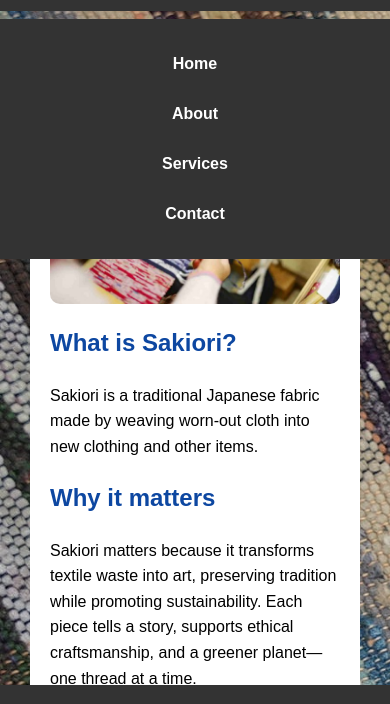
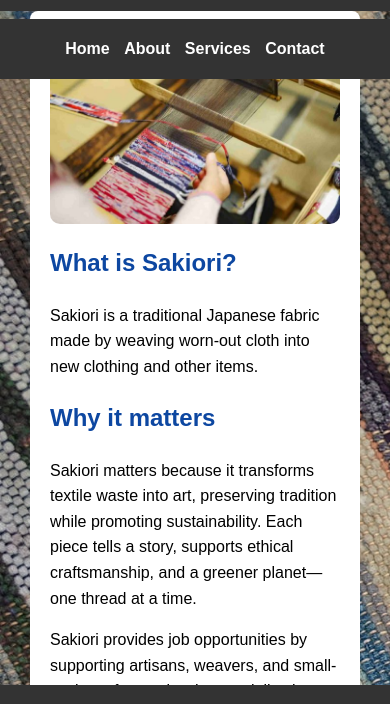
Before and after one commit to swang50/assignment2B, a plain HTML site: page about.html in a window 390 px wide. Shown: the part 79-783 px from the top of the page. Drawn offline with Linux system fonts and the light colour scheme.

Commit message:
Update styles.css
second update, mobile friendly, horizontal

```diff
--- a/styles.css
+++ b/styles.css
@@ -110,16 +110,23 @@ button {
 
 
 @media (max-width: 600px) {
+    nav {
+        position: relative; /* Makes navbar non-fixed on small screens */
+        padding: 10px 0;
+    }
+    nav ul {
+        flex-direction: row;
+        text-align: center;
+    }
     nav ul li {
-        display: block; /* Stacks nav items vertically on small screens */
-        margin: 10px 0;
+        margin: 5px;
     }
     body {
-        padding-top: 140px;
+        padding-top: 60px;
     }
     .home-image, .about-image {
         float: none; /* Removes float for mobile */
-        display: block; /* Centers images */
+        display: block;
         margin: 0 auto 20px; /* Centers images and adds bottom spacing */
         width: 100%; /* Makes images responsive */
     }
```
